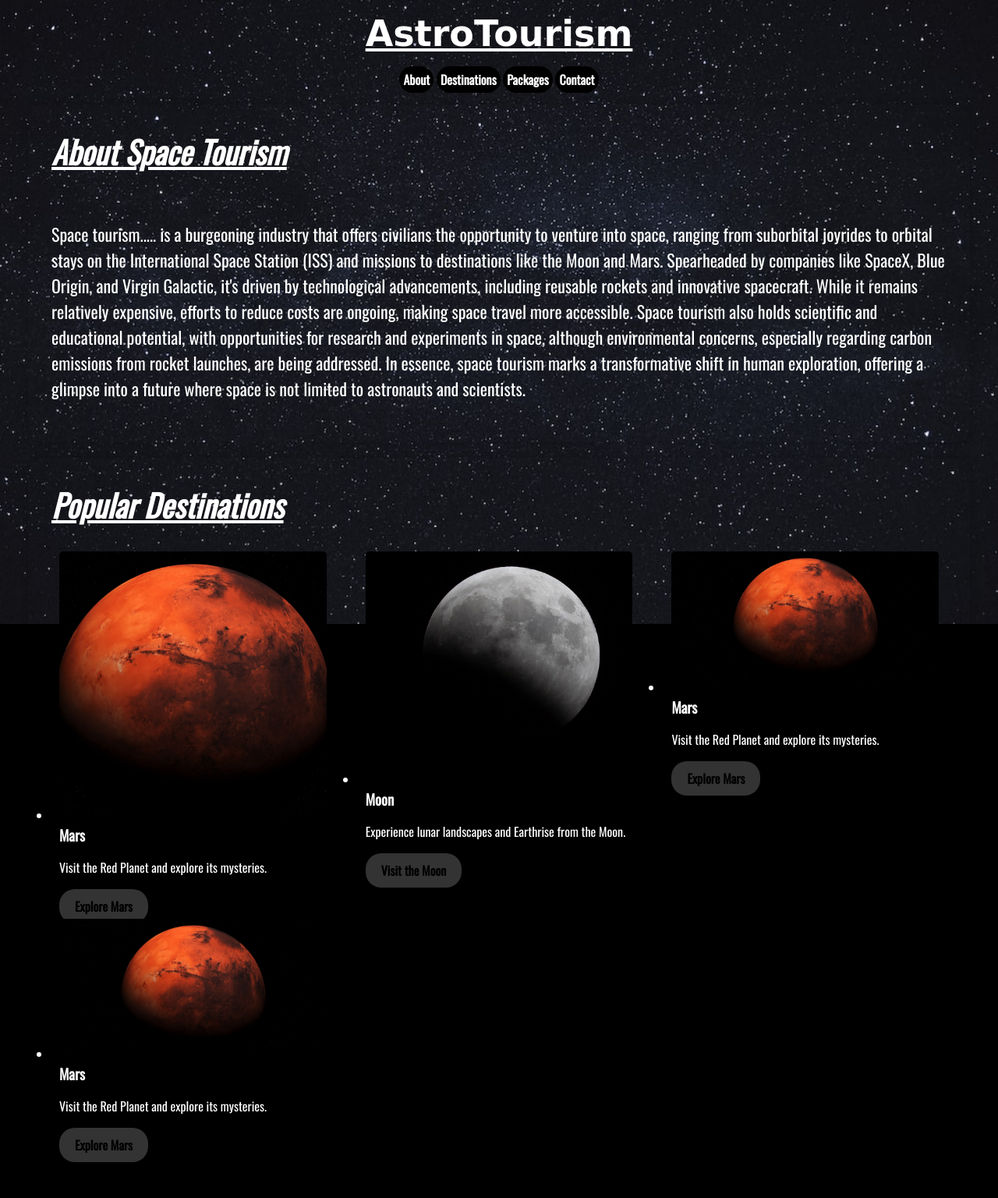
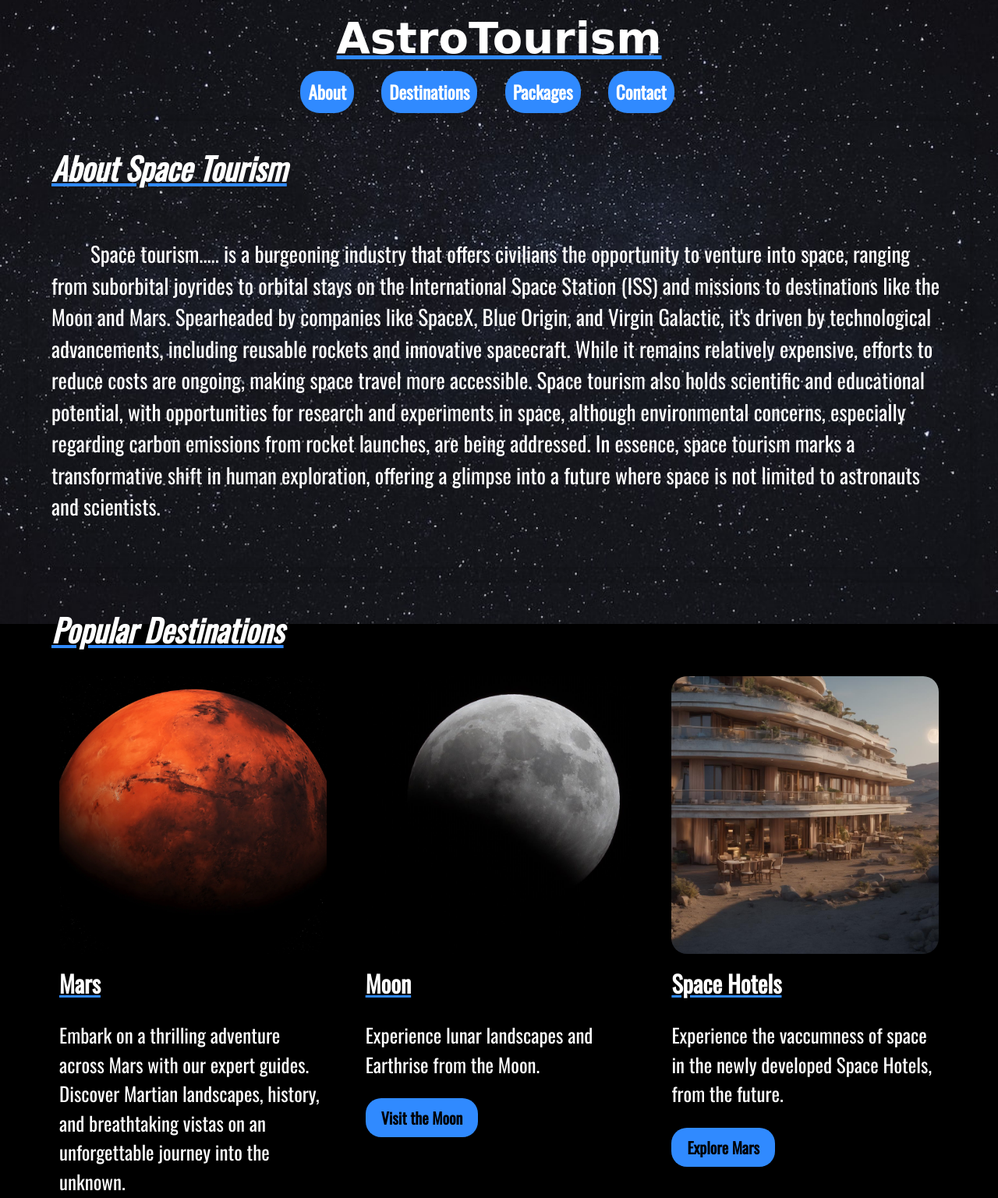
Before and after one commit to TejasRanjith/Nasa_Space_App, a plain HTML site: page index.html in a window 1280 px wide. Shown: the top 1536 px of the page at 78% size. Drawn offline with nearby package versions, Linux system fonts and the light colour scheme; a web font is replaced by a local one.

Commit message:
added changes

```diff
--- a/index.html
+++ b/index.html
@@ -11,7 +11,7 @@
     <img src="images/bg.jpeg" id="myImage"></img>
     <div class="content">
         <div class="header">
-            <u><h1 class="heading">AstroTourism</h1></u>
+            <u class="underline"><h1 class="heading">AstroTourism</h1></u>
             <nav class="navigation">
                 <ul>
                     <li id="l-about"><a href="#about">About</a></li>
@@ -23,38 +23,31 @@
         </div>
 
         <section id="about">
-            <u><h2 class="h_about">About Space Tourism</h2></u>
+            <u class="underline"><h2 class="h_about">About Space Tourism</h2></u>
             <p id="p_about">Space tourism..... is a burgeoning industry that offers civilians the opportunity to venture into space, ranging from suborbital joyrides to orbital stays on the International Space Station (ISS) and missions to destinations like the Moon and Mars. Spearheaded by companies like SpaceX, Blue Origin, and Virgin Galactic, it's driven by technological advancements, including reusable rockets and innovative spacecraft. While it remains relatively expensive, efforts to reduce costs are ongoing, making space travel more accessible. Space tourism also holds scientific and educational potential, with opportunities for research and experiments in space, although environmental concerns, especially regarding carbon emissions from rocket launches, are being addressed. In essence, space tourism marks a transformative shift in human exploration, offering a glimpse into a future where space is not limited to astronauts and scientists.</p>
         </section>
 
         <section id="destinations">
-            <u><h2 class="h_about">Popular Destinations</h2></u>
+            <u class="underline"><h2 class="h_about">Popular Destinations</h2></u>
             <ul>
                 <li>
                     <img src="images/mars.jpg" alt="Mars" class="mars_img">
-                    <h3>Mars</h3>
-                    <p>Visit the Red Planet and explore its mysteries.</p>
+                    <u class="underline"><h3 class="dest_heading">Mars</h3></u>
+                    <p>Embark on a thrilling adventure across Mars with our expert guides. Discover Martian landscapes, history, and breathtaking vistas on an unforgettable journey into the unknown.</p>
                     <a class="button" href="#">Explore Mars</a>
                 </li>
                 <li>
                     <img src="images/moon.jpg" alt="Moon" class="moon_img">
-                    <h3>Moon</h3>
+                    <u class="underline"><h3 class="dest_heading">Moon</h3></u>
                     <p>Experience lunar landscapes and Earthrise from the Moon.</p>
                     <a class="button" href="#">Visit the Moon</a>
                 </li>
                 <li>
-                    <img src="images/mars.jpg" alt="Mars">
-                    <h3>Mars</h3>
-                    <p>Visit the Red Planet and explore its mysteries.</p>
+                    <img src="moonhotel.jpg" alt="Mars" class="hotels_img">
+                    <u class="underline"><h3 class="dest_heading">Space Hotels</h3></u>
+                    <p>Experience the vaccumness of space in the newly developed Space Hotels, from the future.</p>
                     <a class="button" href="#">Explore Mars</a>
                 </li>
-                <li>
-                    <img src="images/mars.jpg" alt="Mars">
-                    <h3>Mars</h3>
-                    <p>Visit the Red Planet and explore its mysteries.</p>
-                    <a class="button" href="#">Explore Mars</a>
-                </li>
-                <!-- Add more destinations here -->
             </ul>
         </section>
 
--- a/style.css
+++ b/style.css
@@ -38,18 +38,23 @@ body {
 #p_about {
     margin-top: 40px;
     padding-top: 20px;
-    font-size: 22px;
+    font-size: 27px;
+    text-indent: 50px;
 }
 /* Style the header */
 .header {
     display: block;
-    justify-content: center;
     align-items: center;
+    font-size: 23px;
+}
+
+.underline{
+    color: #308aff;
 }
 
 .heading{
     font-family: 'Dela Gothic One', cursive;
-    font-size: 46px;
+    font-size: 56px;
     margin-bottom: 10px;
     display: flex;
     color: #ffffff;
@@ -60,6 +65,7 @@ body {
 .navigation {
     display: flex;
     justify-content: center;
+    /* padding-left: 20px; */
 }
 
 /* Center the heading */
@@ -107,26 +113,25 @@ header h1 {
 
 nav ul {
     list-style: none;
+    justify-content: space-between;
+
 
 }
 
 nav ul li {
     display: inline;
-    margin-right: 0px;
-    background-color: #000;
-    padding: 5px;
+    margin-right: 30px;
+    background-color: #308aff;
+    padding: 10px;
     border-radius: 25px;
     width: 20px;
     height: 20px;
+    transition: background-color 0.3s ease;
 }
 
-nav ul li :hover {
-    display: inline;
-    /* margin-right: 20px;s */
-    background-color: #0029cd;
-    padding: 5px;
-    border-radius: 25px;
-
+nav ul li:hover {
+    background-color: #ffffff;
+    color: #000;
 }
 
 nav ul li a {
@@ -134,6 +139,11 @@ nav ul li a {
     color: #ffffff;
     font-weight: bold;
 }
+
+nav ul li a:hover {
+    color: #000000;
+}
+
 
 /* Style the main sections with a white background */
 section {
@@ -170,29 +180,39 @@ section ul li {
     background-color: rgba(0, 68, 255, 0);
     margin-bottom: 20px;
     border-radius: 5px;
+    list-style: none;
 }
 
 section ul li img {
     max-width: 100%;
     height: auto;
-    border-radius: 5px;
+    border-radius: 20px;
     object-fit: cover;
+}
+section ul li p {
+    font-size: 25px;
 }
 
 .button {
     display: inline-block;
     padding: 10px 20px;
-    background-color: #333;
+    background-color: #308aff;
     color: #000;
     text-decoration: none;
     border: none;
     border-radius: 20px;
     font-weight: bold;
+    font-size: 20px;
     transition: background-color 0.3s ease;
 }
 
 .button:hover {
-    background-color: #555;
+    background-color: #000000;
+    color: #ffffff;
+}
+
+.dest_heading{
+    color: #fff;
 }
 
 /* Style the footer */
@@ -205,10 +225,25 @@ footer {
 
 .mars_img{
     width: 100%;
-    height: 80%;
+    height: 58%;
     object-fit: cover;
-    border-radius: 5px;
+    border-radius: 20px;
 }
+
+.hotels_img{
+    width: 100%;
+    height: 58%;
+    object-fit: cover;
+    border-radius: 20px;
+}
+
+.moon_img{
+    width: 100%;
+    height: 58%;
+    object-fit: cover;
+    border-radius: 20px;
+}
+
  .h_about{
     font-size: 40px;
     font-weight: bold;
@@ -217,3 +252,8 @@ footer {
     margin-bottom: 20px;
     color: #ffffff;
  }
+
+ .dest_heading{
+    font-size: 30px;
+    padding-top: 10px;
+ }
```
